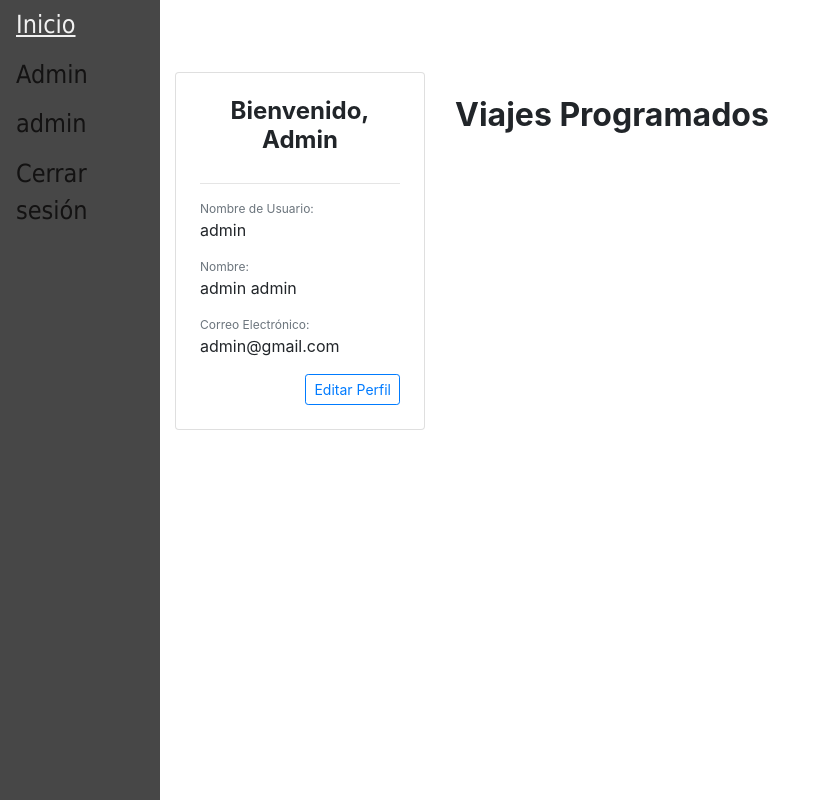
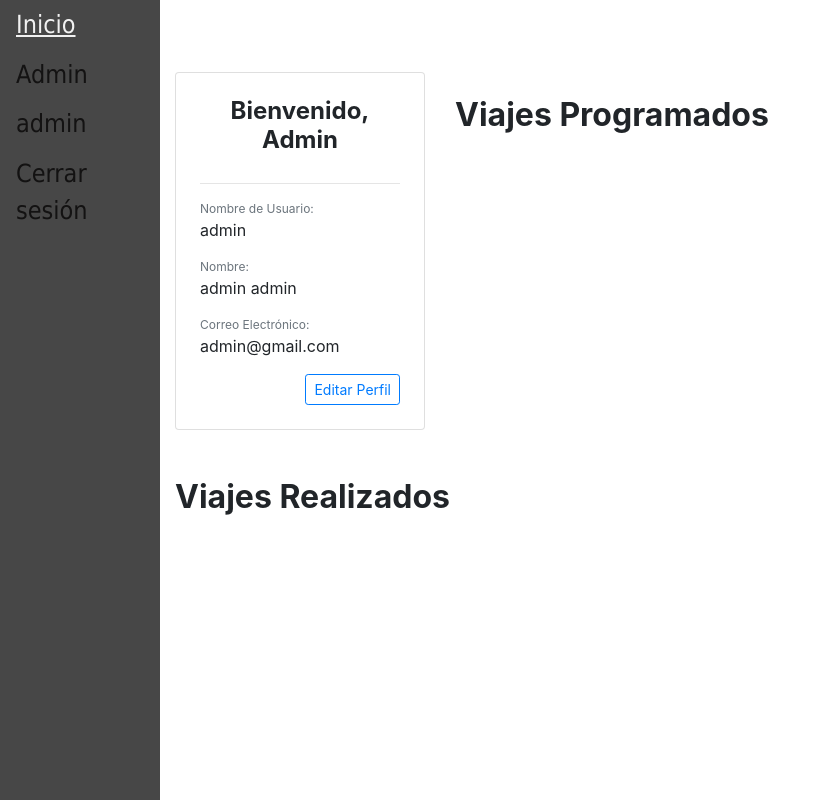
Before and after one commit to tsirigoin/is2-combi19, a Django app: page /accounts/perfil/ in a window 1280 px wide. Shown: the whole page, without its empty margins (0-815 px from the left). Run offline with Django 3.2, Linux system fonts and the light colour scheme; a user stored in the database is signed in; data comes from the database, SQL or seed files in the repository; both versions use the stored data as it was after the commit; some libraries are stand-ins or nearby versions.

Commit message:
cambio en perfil y implementacion de comentario

```diff
--- a/pagina/main/urls.py
+++ b/pagina/main/urls.py
@@ -9,4 +9,7 @@ urlpatterns = [
     path('accounts/logout/', regviews.logout, name="logout"),
     path('accounts/perfil/', regviews.perfil, name="perfil"),
     url(r'^search/$', views.viaje_list, name='search'),
+    path('accounts/comentarios/', regviews.comentarios, name="comentario"),
+    #path('guardarComentario', regviews.crear_comentario, name="viaje"),
+
 ]
--- a/pagina/users/forms.py
+++ b/pagina/users/forms.py
@@ -2,6 +2,7 @@ from django import forms
 from django.contrib.auth.forms import UserCreationForm, UserChangeForm
 
 from .models import CustomUser
+from main.models import Comentario
 
 class CustomDateInput(forms.DateInput):
 	input_type = 'date'
@@ -81,3 +82,10 @@ class CustomUserEditForm(forms.ModelForm):
 		widgets = {
 			'fecha_nacimiento': CustomDateInput()
 		}
+
+class CustomComentarioForm(forms.ModelForm):
+	class Meta:
+		model = Comentario
+		fields = (
+			'texto',
+		)
--- a/pagina/users/templates/users/perfil.html
+++ b/pagina/users/templates/users/perfil.html
@@ -35,13 +35,40 @@
 	      	<br>
 	      	<div class="row">
 				<!-- Aquí falta poner los valores correctos -->
-		      	{% for p in user.all %}
+		      	{% for v in viajes_pendientes.all %}
 			    	<div class="col-sm-12 col-md-6 col-lg-4 pb-4">
 		                <div class="h-100">
 							<div class="card-body">
-		                  		<h5 class="card-title">{{ p.username }}</h5>
-		                    	<p class="card-text text-muted" style="font-size:12px">{{ p }}</p>
+		                  		<h5 class="card-title">{{ v.descripcion }}</h5>
+		                    	<p class="card-text text-muted" style="font-size:12px">{{ v.hora }}</p>
+                          <p class="card-text text-muted" style="font-size:12px">{{ v.fecha }}</p>
+                          <p class="card-text text-muted" style="font-size:12px">'$'{{ v.precio }}</p>
+                          <p class="card-text text-muted" style="font-size:12px">{{ v.ruta }}</p>
 		                    	<a href="{{ p.url }}" class="btn btn-warning">Ver Viaje</a>
+		                	</div>
+		              	</div>
+		            </div>
+		    	{% endfor %}
+	        </div>
+	    </div>
+      <div class="col-sm-12 col-md-12 col-lg-9 pb-4">
+	    	<div class="row">
+	    		<div class="col-6 my-auto">
+	    			<h2 class="font-weight-bold pt-4">Viajes Realizados</h2>
+	    		</div>
+	    	</div>
+	      	<br>
+	      	<div class="row">
+				<!-- Aquí falta poner los valores correctos -->
+		      	{% for v in viajes_finalizados.all %}
+			    	<div class="col-sm-12 col-md-6 col-lg-4 pb-4">
+		                <div class="h-100">
+							<div class="card-body">
+		                  		<h5 class="card-title">{{ v.descripcion }}</h5>
+		                    	<p class="card-text text-muted" style="font-size:12px">{{ v.hora }}</p>
+                          <p class="card-text text-muted" style="font-size:12px">{{ v.fecha }}</p>
+                          <p class="card-text text-muted" style="font-size:12px">{{ v.ruta }}</p>
+                          <a href="{% url 'comentario'%}">agregar comentarios</a>
 		                	</div>
 		              	</div>
 		            </div>
@@ -75,4 +102,6 @@
   	</div>
 </div>
 
+
+
 {% endblock %}
--- a/pagina/users/views.py
+++ b/pagina/users/views.py
@@ -1,6 +1,7 @@
 from django.shortcuts import render, redirect
 from django.contrib.auth import logout as logoutFunct
-from .forms import CustomUserCreationForm, CustomUserEditForm
+from .forms import CustomUserCreationForm, CustomUserEditForm, CustomComentarioForm
+from main.models import Viaje
 
 # Create your views here.
 def register(response):
@@ -19,6 +20,13 @@ def logout(response):
 
 def perfil(response):
 	user_form = CustomUserEditForm(instance=response.user)
+	viajes_pendientes = Viaje.objects.filter(pasajeros__usuario=response.user).filter(pasajeros__estado='reservado')
+	viajes_finalizados = Viaje.objects.filter(pasajeros__usuario=response.user).filter(pasajeros__estado='finalizado')
 	return render(response,'users/perfil.html',{'user': response.user,
-		'user_form': user_form,
+		'user_form': user_form, 'viajes_finalizados': viajes_finalizados, 'viajes_pendientes': viajes_pendientes,
 	})
+
+def comentarios(response):
+	viajes_finalizados = Viaje.objects.first()
+	comentarios = CustomComentarioForm()
+	return render(response, 'user/comentarios.html',{'viajes_finalizados': viajes_finalizados, 'comentarios': comentarios})
```
Also changed, not shown: pagina/users/templates/users/comentarios.html (added, +66 -0 lines), pagina/db.sqlite3.
